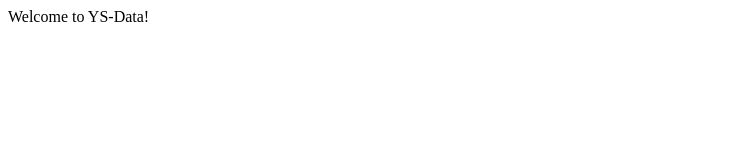
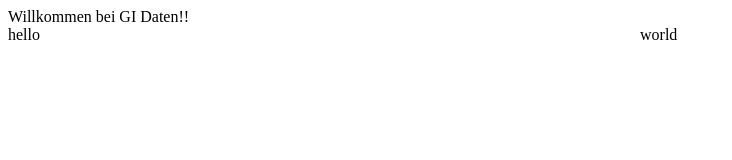
Before and after one commit to truongvinht/yuanshen-website, a Next.js app: page / in a window 1280 px wide. Shown: the top 160 px of the page, without its empty margins (0-732 px from the left). Built offline with nearby package versions, Linux system fonts and the light colour scheme.

Commit message:
add new overview page and switch to german

```diff
--- /dev/null
+++ b/components/GridContainer.js
@@ -0,0 +1,16 @@
+import gridStyles from '../styles/GridContainer.module.css'
+import GridItem from "./GridItem";
+
+const GridContainer = ({items}) => {
+    return (
+        <div>
+            <div className={gridStyles.gridcontainer}>
+                {items.map((item) => (
+                    <GridItem item={item} />
+                ))}
+            </div>
+        </div>
+    );
+};
+
+export default GridContainer
--- /dev/null
+++ b/components/GridItem.js
@@ -0,0 +1,9 @@
+
+const GridItem = ({item}) => {
+    return (
+        <div>{item}
+        </div>
+    );
+};
+
+export default GridItem
--- a/components/Nav.js
+++ b/components/Nav.js
@@ -6,13 +6,13 @@ const Nav = () => {
         <nav className={navStyles.nav}>
             <ul>
                 <li>
-                    <Link href='/'><a>Home</a></Link>
+                    <Link href='/'><a>Aktuell</a></Link>
                 </li>
                 <li>
-                    <Link href='/character'><a>Character</a></Link>
+                    <Link href='/character'><a>Figuren</a></Link>
                 </li>
                 <li>
-                    <Link href='/about'><a>About</a></Link>
+                    <Link href='/about'><a>Über uns</a></Link>
                 </li>
             </ul>
         </nav>
--- a/pages/about.js
+++ b/pages/about.js
@@ -4,11 +4,11 @@ const about = () => {
     return (
         <div>
             <Head>
-                <title>YS-Data</title>
+                <title>GI-Daten</title>
             </Head>
-            <h2>About us</h2>
+            <h2>Über uns</h2>
             <p>
-              Content is provided by 'Die Lounge'.
+              Inhalt wird bereitgestellt von 'Die Lounge'.
             </p>
             <iframe src="https://discord.com/widget?id=574287632750608394&theme=dark" width="350" height="500" allowtransparency="true" frameborder="0" sandbox="allow-popups allow-popups-to-escape-sandbox allow-same-origin allow-scripts"></iframe>
         </div>
--- a/pages/banner.js
+++ b/pages/banner.js
@@ -4,7 +4,7 @@ const banner = () => {
     return (
         <div>
             <Head>
-                <title>YS-Data</title>
+                <title>GI-Data</title>
             </Head>
             <h1>banner</h1>
         </div>
--- a/pages/character.js
+++ b/pages/character.js
@@ -6,7 +6,9 @@ const character = (figures) => {
     return (
         <div>
             <Head>
-                <title>YS-Data</title>
+                <title>GI-Data</title>
+
+        <link rel="stylesheet" href="https://cdn.jsdelivr.net/npm/bootstrap@5.0.2/dist/css/bootstrap.min.css" integrity="sha384-EVSTQN3/azprG1Anm3QDgpJLIm9Nao0Yz1ztcQTwFspd3yD65VohhpuuCOmLASjC" crossorigin="anonymous" />
             </Head>
             <FigureList figures={figures.figures} />
         </div>
--- a/pages/character/[id]/index.js
+++ b/pages/character/[id]/index.js
@@ -11,7 +11,7 @@ const character = (figure) => {
         <div>
 
             <Head>
-                <title>YS-Data - {character.name}</title>
+                <title>GI-Daten - {character.name}</title>
             </Head>
             <div>
             <h2>
--- a/pages/index.js
+++ b/pages/index.js
@@ -1,12 +1,17 @@
 import Head from 'next/head'
+import GridContainer from '../components/GridContainer';
 
 export default function Home() {
+
+  const list = ['hello','world'];
+
   return (
     <div>
       <Head>
-        <title>YS-Data</title>
+        <title>GI-Daten</title>
       </Head>
-      Welcome to YS-Data!
+      Willkommen bei GI Daten!!
+      <GridContainer items={list} />
     </div>
   )
 }
--- /dev/null
+++ b/styles/GridContainer.module.css
@@ -0,0 +1,8 @@
+.gridcontainer {
+    display: flex;
+    flex-wrap: wrap;
+}
+
+.gridcontainer > * {
+    flex: 1 1 33%;
+}
```
Also changed, not shown: styles/GridItem.module.css (added).
